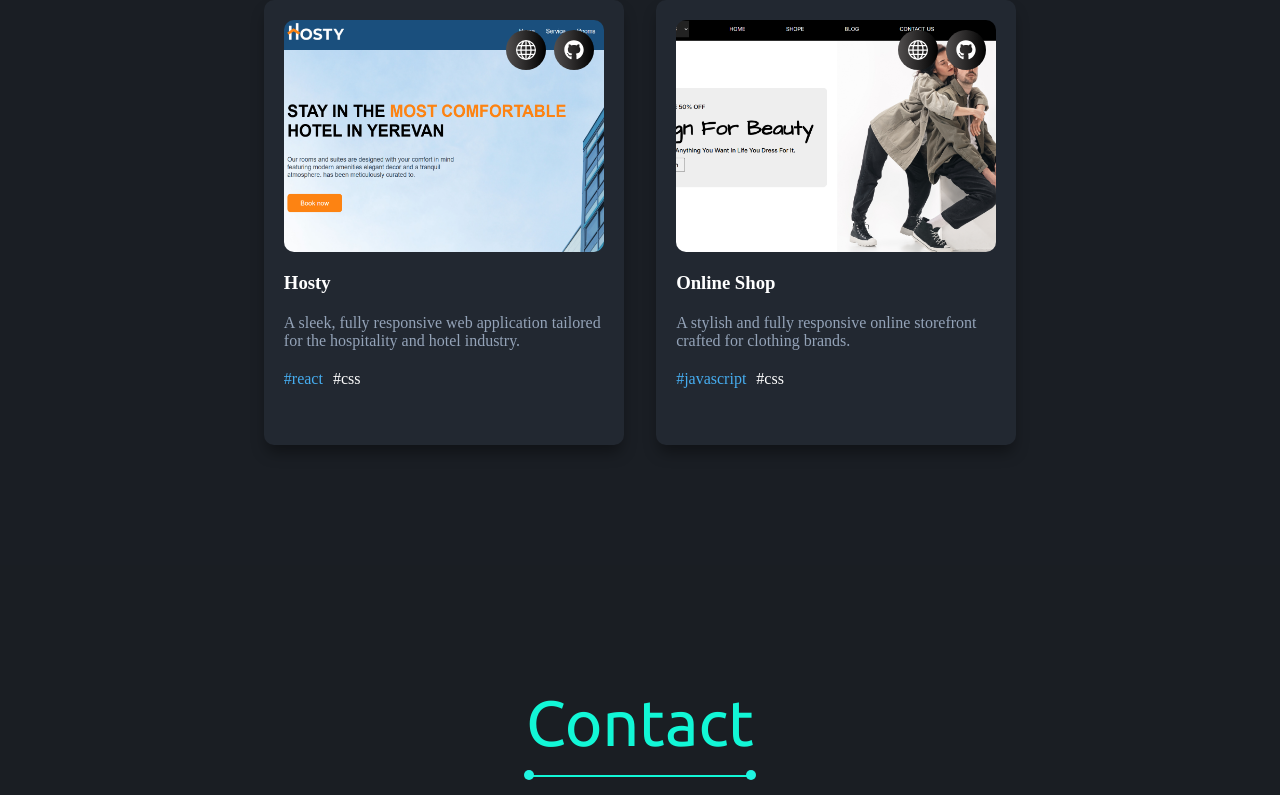
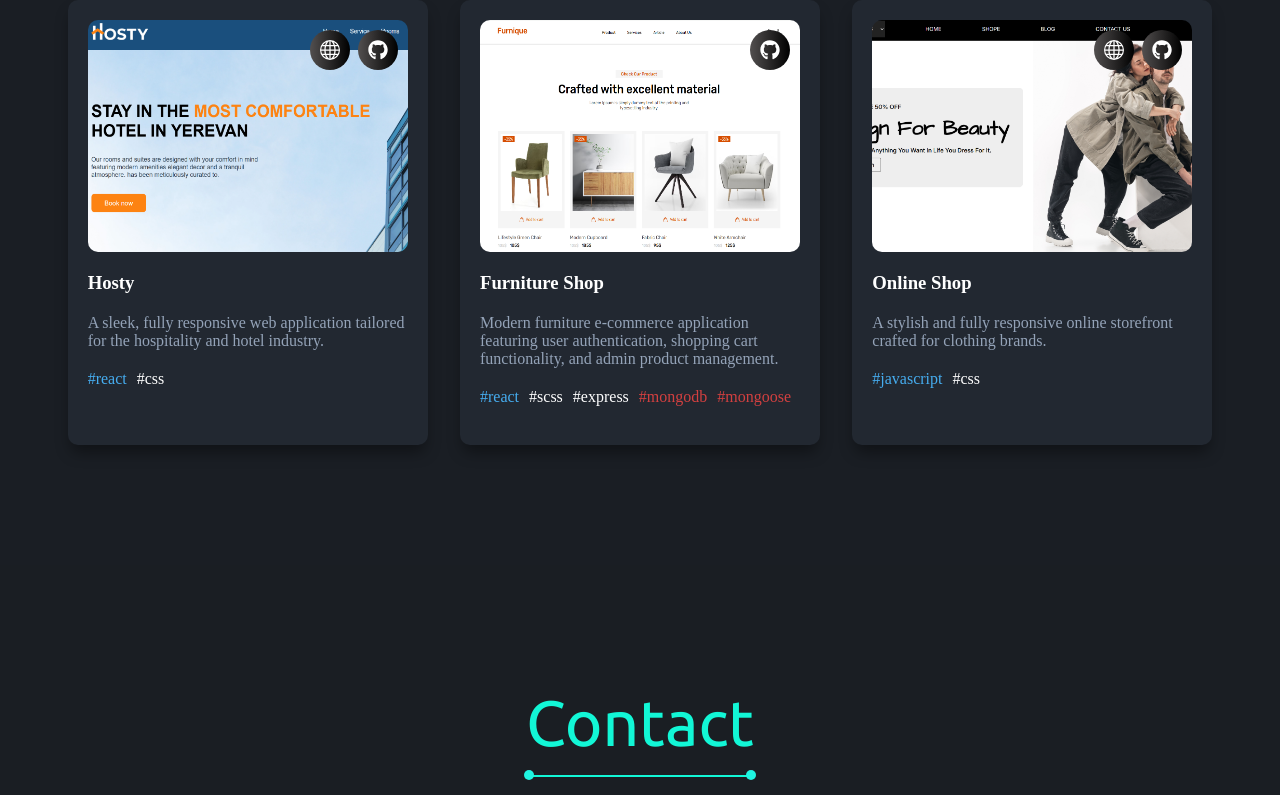
Before and after one commit to Vahag112/Portfolio, a React app: page / in a window 1280 px wide. Shown: the part 4399-5194 px from the top of the page. Built offline with nearby package versions, Linux system fonts and the light colour scheme; the HTML template or start-up script is replaced by a standard one.

Commit message:
first commit

```diff
--- a/src/components/projects/Projects.jsx
+++ b/src/components/projects/Projects.jsx
@@ -3,6 +3,7 @@ import i2 from '../../images/beanscene.png'
 import i3 from '../../images/hosty.png'
 import i4 from '../../images/shop.png'
 import i5 from '../../images/todolist.png'
+import i6 from '../../images/furnitureShop.png'
 import { BsGlobe } from "react-icons/bs";
 import { FaGithub } from "react-icons/fa";
 
@@ -16,6 +17,7 @@ export default function Projects() {
         { img: i2, title: 'BeanScene Website', text: 'An aesthetic, minimalist brand website designed for a coffee shop, featuring a premium UI, clean layouts, and smooth navigation.', linkVercel: 'https://bean-scene-beta.vercel.app/', linkGithub: 'https://github.com/Vahag112/BeanScene', span: ['#react', '#scss'] },
         { img: i5 , title: 'TodoList' , text:'"A full-stack To-Do application built to manage daily tasks efficiently. It features user authentication, task filtering, and a powerful MERN backend for real-time data persistence."', linkGithub: 'https://github.com/Vahag112/To-Do-List',span: ['#react', '#css', '#express', '#mongodb' , '#mongoose'] },
         { img: i3, title: 'Hosty', text: 'A sleek, fully responsive web application tailored for the hospitality and hotel industry.', linkVercel: 'https://hosty-nine.vercel.app/', linkGithub: 'https://github.com/Vahag112/hosty', span: ['#react', '#css'] },
+        { img: i6, title: 'Furniture Shop', text: 'Modern furniture e-commerce application featuring user authentication, shopping cart functionality, and admin product management.', linkGithub: 'https://github.com/Vahag112/FurnitureShop', span: ['#react', '#scss', '#express', '#mongodb', '#mongoose']},
         { img: i4, title: 'Online Shop', text: 'A stylish and fully responsive online storefront crafted for clothing brands.   ', linkVercel: 'https://clothmart-gilt.vercel.app/', linkGithub: 'https://github.com/Vahag112/clothmart', span: ['#javascript', '#css'] }
 
     ]
```
Also changed, not shown: src/images/furnitureShop.png (added).
